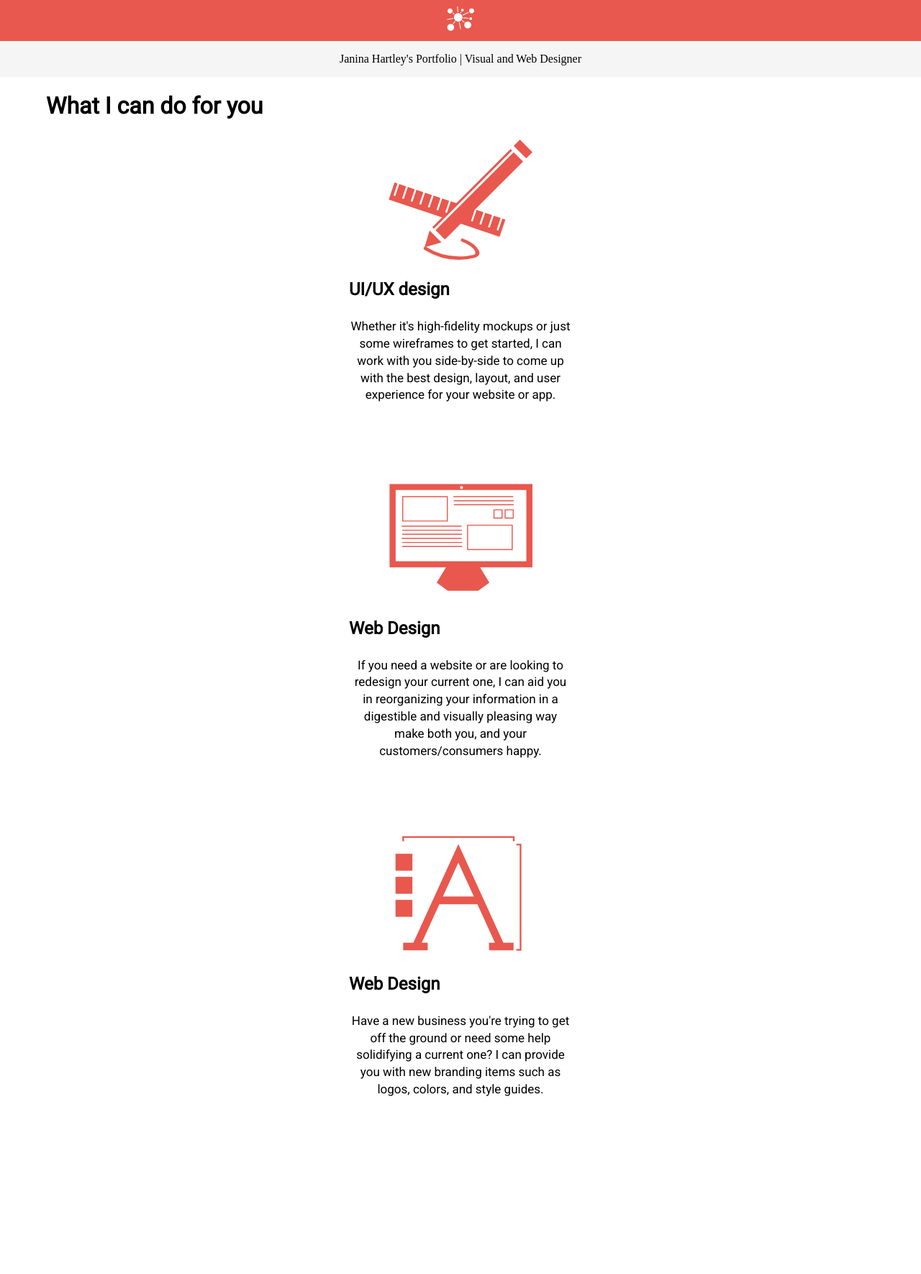
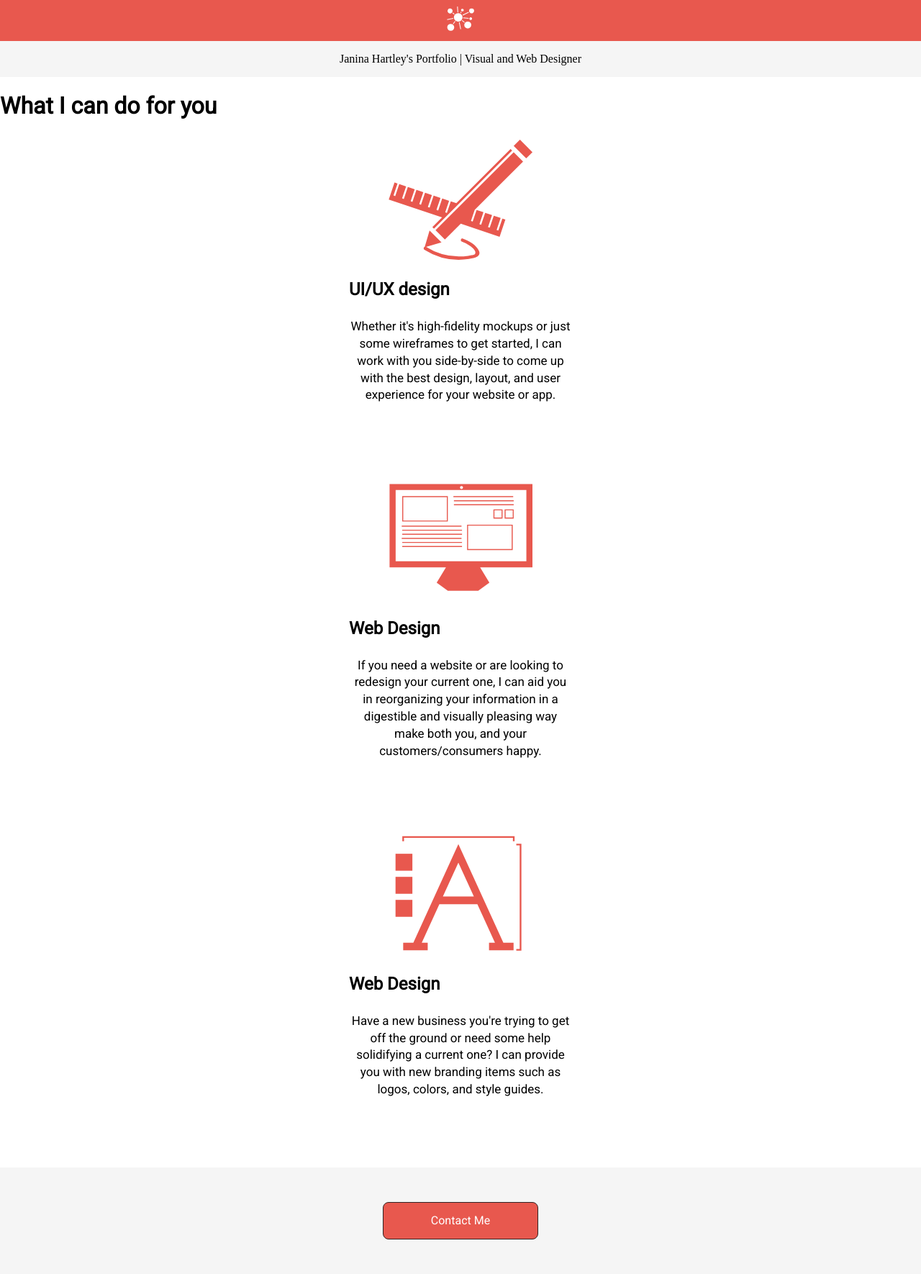
Before and after one commit to jhartley1412/old-portfolio-2, a Jekyll site: the page built from index.html, in a window 1280 px wide. Shown: the whole page at 72% size. Built offline with Jekyll 4.4.1, drawn with Linux system fonts in a browser that asks for light colours; nearby versions of some CDN libraries; before the commit the page ends 1622 px from its top, so only the background shows below that.

Commit message:
contact me button added

```diff
--- a/css/main.scss
+++ b/css/main.scss
@@ -155,7 +155,7 @@ span.underline{
 //———————————————————————————————————————————
 
 .home_page_container{
-	width: 90%;
+	width: 100%;
 	margin: 0 auto;
 }
 
@@ -165,14 +165,33 @@ span.underline{
 	margin-bottom: 6em;
 }
 
-
 .website_icon{
 	width: 100%;
 	display: block;
 	margin: 0 auto;
 }
 
+.gray_container{
+	width: 100%;
+	min-height: 3em;
+	padding: 3em 0;
+	background-color: $accent-color;
 
+	a{
+		text-decoration: none;
+		color: #fff;
+	}
+}
+
+.contact_me{
+	width: 216px;
+	margin: 0 auto;
+	background-color: $prime-color;
+	padding: 1em 0;
+	text-align: center;
+	border-radius: 8px;
+	border: 1px solid $text-color;
+}
 
 
 
--- a/index.html
+++ b/index.html
@@ -50,4 +50,15 @@ permalink:
 
 	</div>
 
+
+	<div class="gray_container">
+
+		<a href="#">
+
+			<div class="contact_me"> Contact Me </div>
+
+		</a>
+
+	</div>
+
 </div>
```
Also changed, not shown: 3 other files.
